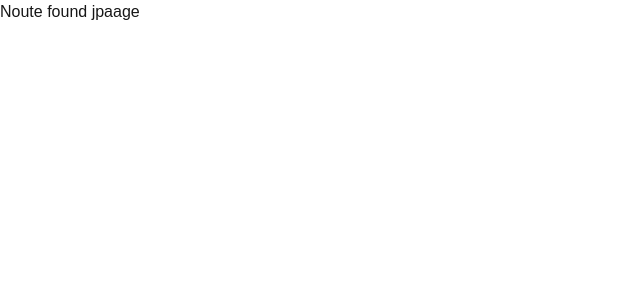
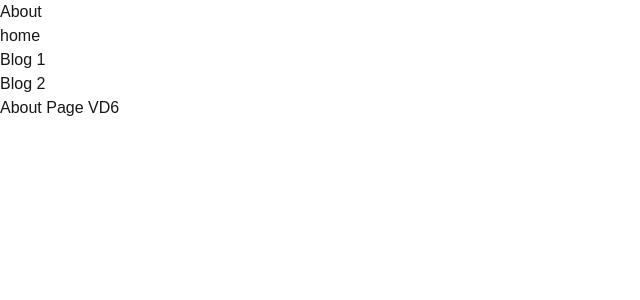
Before and after one commit to elhafsy/nextjs, a Next.js app: page /vd6/about in a window 1280 px wide. Before the commit this address had no page. Shown: the top 300 px of the page, without its empty margins (0-640 px from the left). Built offline with nearby package versions, Linux system fonts and the light colour scheme.

Commit message:
Using Link Component for Navigation

```diff
--- /dev/null
+++ b/src/app/NavBar.jsx
@@ -0,0 +1,27 @@
+import Link from 'next/link'
+import React from 'react'
+
+export default function NavBar() {
+    return (
+        <nav>
+            <ul>
+                <li>
+                    <Link href={
+                        {
+                            pathname: '/vd6/about',
+                            query:  {
+                                q : 13
+                            }
+                        }
+                    }>
+                        About
+                    </Link>
+                </li>
+                <li><Link href="/vd6/home?q=13">home </Link></li>
+
+                <li><Link href="/vd6/blog/1">Blog 1</Link></li>
+                <li><Link href="/vd6/blog/12">Blog 2</Link></li>
+            </ul>
+        </nav>
+    )
+}
--- a/src/app/layout.js
+++ b/src/app/layout.js
@@ -1,5 +1,6 @@
 import { Geist, Geist_Mono } from "next/font/google";
 import "./globals.css";
+import NavBar from "./NavBar";
 
 const geistSans = Geist({
   variable: "--font-geist-sans",
@@ -22,6 +23,7 @@ export default function RootLayout({ children }) {
       <body
         className={`${geistSans.variable} ${geistMono.variable} antialiased`}
       >
+        <NavBar/>
         {children}
       </body>
     </html>
--- /dev/null
+++ b/src/app/vd6/about/page.jsx
@@ -0,0 +1,9 @@
+import React from 'react'
+
+export default function page() {
+    return (
+        <div>
+            <h1>About Page VD6</h1>
+        </div>
+    )
+}
--- /dev/null
+++ b/src/app/vd6/blog/[blogId]/page.jsx
@@ -0,0 +1,10 @@
+import React from 'react'
+
+export default async function Blog({params}) {
+    const {blogId} = await params;
+    return (
+        <div>
+            <h1>Blog ID: {blogId}</h1>
+        </div>
+    )
+}
--- /dev/null
+++ b/src/app/vd6/home/page.jsx
@@ -0,0 +1,9 @@
+import React from 'react'
+
+export default function Home() {
+    return (
+        <div>
+            <h1>Home Page VD6</h1>
+        </div>
+    )
+}
```
